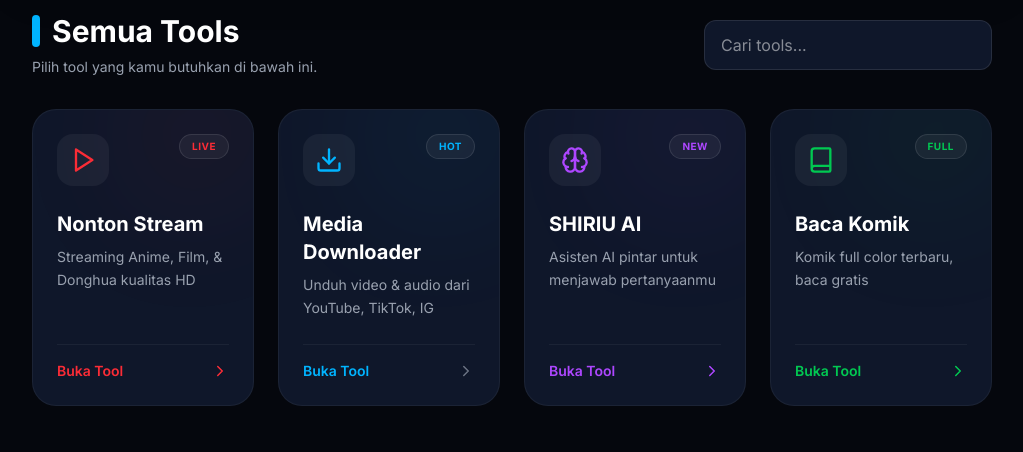
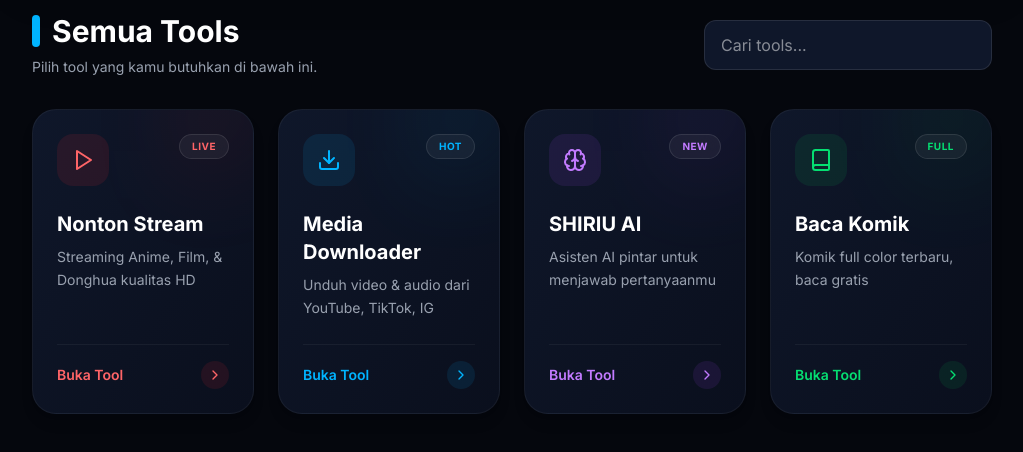
Before and after one commit to sionlimitles-spec/shiriu-tool, a Next.js app: page / in a window 1280 px wide. Shown: the part 612-1064 px from the top of the page, without its empty margins (128-1151 px from the left). Built offline with nearby package versions, Linux system fonts and the light colour scheme.

Commit message:
Update ToolCard.tsx

```diff
--- a/src/components/ui/ToolCard.tsx
+++ b/src/components/ui/ToolCard.tsx
@@ -1,37 +1,77 @@
 "use client";
 import Link from "next/link";
 import { Tool } from "@/lib/data";
-import { ChevronRight } from "lucide-react";
+import { ChevronRight, Play, Download, Brain, Book } from "lucide-react";
 import { motion } from "framer-motion";
 
 export default function ToolCard({ tool }: { tool: Tool }) {
-  const Icon = tool.icon;
+  // Memilih ikon berdasarkan tool.id agar kita tidak perlu import file gambar
+  const IconComponent = () => {
+    switch (tool.id) {
+      case "nonton": return <Play size={24} />;
+      case "downloader": return <Download size={24} />;
+      case "ai": return <Brain size={24} />;
+      case "komik": return <Book size={24} />;
+      default: return <Play size={24} />;
+    }
+  };
+
+  // Warna gradien khusus untuk setiap tool
+  const getColors = () => {
+    switch (tool.id) {
+      case "nonton": return { text: "text-red-400", bg: "bg-red-500/10", glow: "from-red-500/20", border: "group-hover:border-red-500/50" };
+      case "downloader": return { text: "text-[#00b4ff]", bg: "bg-[#00b4ff]/10", glow: "from-[#00b4ff]/20", border: "group-hover:border-[#00b4ff]/50" };
+      case "ai": return { text: "text-purple-400", bg: "bg-purple-500/10", glow: "from-purple-500/20", border: "group-hover:border-purple-500/50" };
+      case "komik": return { text: "text-green-400", bg: "bg-green-500/10", glow: "from-green-500/20", border: "group-hover:border-green-500/50" };
+      default: return { text: "text-blue-400", bg: "bg-blue-500/10", glow: "from-blue-500/20", border: "group-hover:border-blue-500/50" };
+    }
+  };
+
+  const colors = getColors();
 
   return (
-    <motion.div whileHover={{ y: -5 }} whileTap={{ scale: 0.98 }} className="h-full">
-      <Link href={tool.href} className="group relative flex flex-col h-full min-h-[220px] p-6 rounded-3xl bg-[#0f172a] border border-white/5 overflow-hidden transition-all duration-300 hover:border-white/20 hover:shadow-2xl">
-        {/* Background Glow */}
-        <div className={`absolute -top-10 -right-10 w-40 h-40 bg-gradient-to-br ${tool.bgGradient} blur-3xl opacity-50 group-hover:opacity-100 transition-opacity`} />
+    <motion.div
+      whileHover={{ y: -5 }}
+      whileTap={{ scale: 0.98 }}
+      className="h-full"
+    >
+      <Link
+        href={tool.href}
+        className={`group relative flex flex-col h-full min-h-[220px] p-6 rounded-3xl bg-gradient-to-br from-[#0f172a] to-[#0a0f1d] border border-white/5 overflow-hidden transition-all duration-300 ${colors.border} shadow-lg hover:shadow-2xl`}
+      >
+        {/* Efek Glow di Background */}
+        <div className={`absolute -top-10 -right-10 w-32 h-32 bg-gradient-to-br ${colors.glow} to-transparent blur-2xl opacity-50 group-hover:opacity-100 transition-opacity duration-500`} />
 
-        <div className="relative z-10 flex items-start justify-between">
-          <div className={`p-3 rounded-2xl bg-white/5 ${tool.color} group-hover:scale-110 transition-transform`}>
-            <Icon size={28} />
+        {/* Ikon & Badge */}
+        <div className="relative z-10 flex items-start justify-between mb-6">
+          <div className={`p-3.5 rounded-2xl ${colors.bg} ${colors.text} group-hover:scale-110 transition-transform duration-300`}>
+            <IconComponent />
           </div>
           {tool.badge && (
-            <span className={`px-3 py-1 text-[10px] font-bold uppercase tracking-wider rounded-full border border-white/10 bg-white/5 ${tool.color}`}>
+            <span className={`px-3 py-1 text-[10px] font-bold uppercase tracking-wider rounded-full border border-white/10 bg-white/5 backdrop-blur-md ${colors.text}`}>
               {tool.badge}
             </span>
           )}
         </div>
 
-        <div className="relative z-10 mt-6 flex-1">
-          <h3 className="text-xl font-bold text-white mb-2">{tool.title}</h3>
-          <p className="text-sm text-gray-400 leading-relaxed line-clamp-2">{tool.description}</p>
+        {/* Teks */}
+        <div className="relative z-10 flex-1">
+          <h3 className="text-xl font-bold text-white mb-2 group-hover:text-transparent group-hover:bg-clip-text group-hover:bg-gradient-to-r group-hover:from-white group-hover:to-gray-400 transition-all">
+            {tool.title}
+          </h3>
+          <p className="text-sm text-gray-400 leading-relaxed line-clamp-2">
+            {tool.description}
+          </p>
         </div>
 
+        {/* Footer Card */}
         <div className="relative z-10 mt-6 flex items-center justify-between pt-4 border-t border-white/5">
-          <span className={`text-sm font-semibold ${tool.color}`}>Buka Tool</span>
-          <ChevronRight size={18} className={`text-gray-500 group-hover:translate-x-1 transition-transform ${tool.color}`} />
+          <span className={`text-sm font-semibold ${colors.text} flex items-center gap-1`}>
+            Buka Tool
+          </span>
+          <div className={`p-1.5 rounded-full ${colors.bg} ${colors.text} group-hover:translate-x-1 transition-transform`}>
+            <ChevronRight size={16} />
+          </div>
         </div>
       </Link>
     </motion.div>
```
